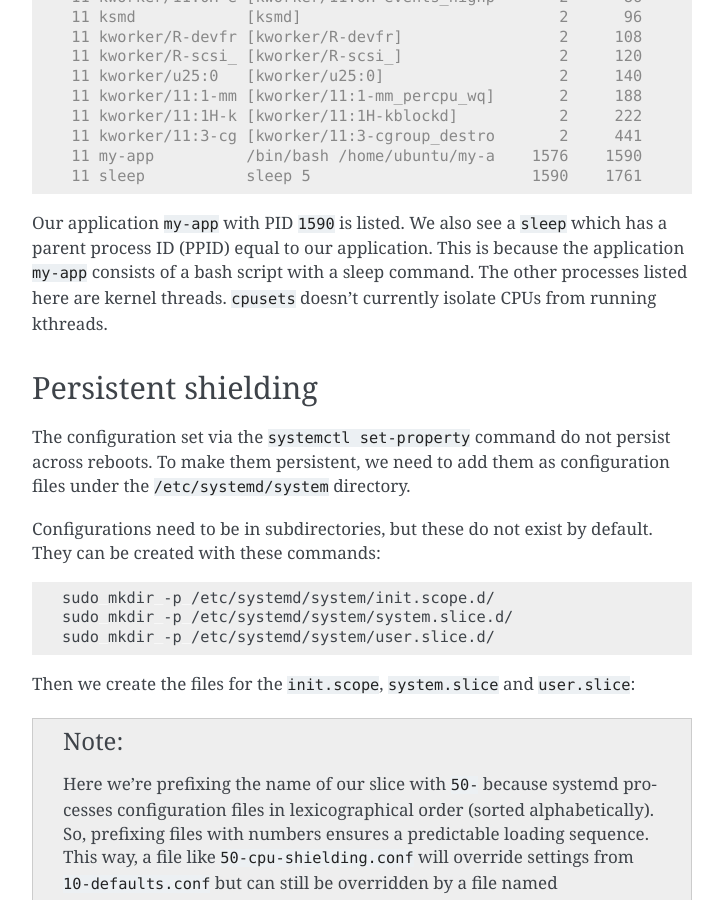
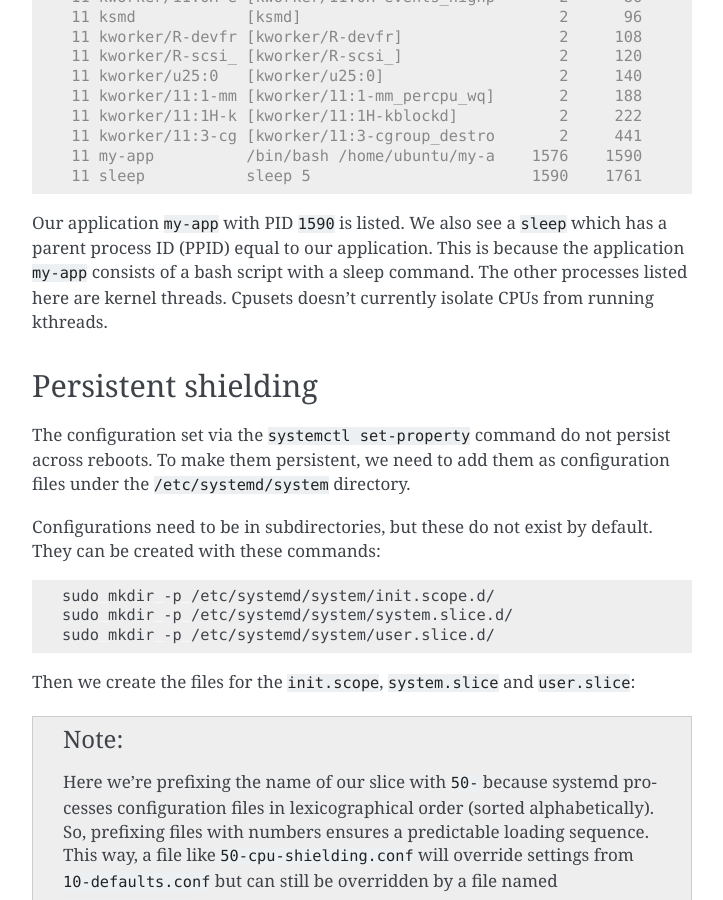
Before and after one commit to canonical/real-time-ubuntu-docs, a Sphinx documentation site: the page built from docs/how-to/using-cpusets.md, in a window 1280 px wide and 900 px high, scrolled down 2573 px. Shown: the whole window, without its empty margins (388-1111 px from the left). Built offline with Sphinx 7.4.7, drawn with Linux system fonts in a browser that asks for light colours.

```diff
--- a/docs/how-to/using-cpusets.md
+++ b/docs/how-to/using-cpusets.md
@@ -112,7 +112,7 @@ Our application `my-app` with PID `1590` is listed.
 We also see a `sleep` which has a parent process ID (PPID) equal to our application.
 This is because the application `my-app` consists of a bash script with a sleep command.
 The other processes listed here are kernel threads.
-`cpusets` doesn't currently isolate CPUs from running kthreads.
+Cpusets doesn't currently isolate CPUs from running kthreads.
 
 ## Persistent shielding
 
```
